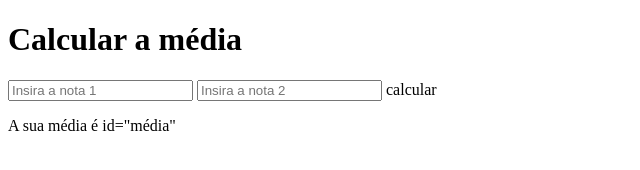
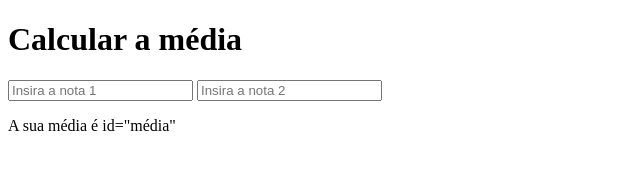
Before and after one commit to heloakaminski/helo2024, a plain HTML site: page index.html in a window 1280 px wide. Shown: the full height of the page, 0-640 px from the left. Drawn offline with Linux system fonts and the light colour scheme.

Commit message:
atualizar

```diff
--- a/index.html
+++ b/index.html
@@ -10,9 +10,7 @@
     <input type="number"máx="100" id="nota 1" placeholder="Insira a nota 1">
     <input type="number"máx="100" id="nota 2" placeholder="Insira a nota 2"
 
-    <button id="Calcular" onclick="calcular ()">
-        calcular
-    </button>
+    <button id="Calcular" onclick="calcular ()" </button>
     <p> A sua média é id="média" </p>
 </body>
 </html>
```
